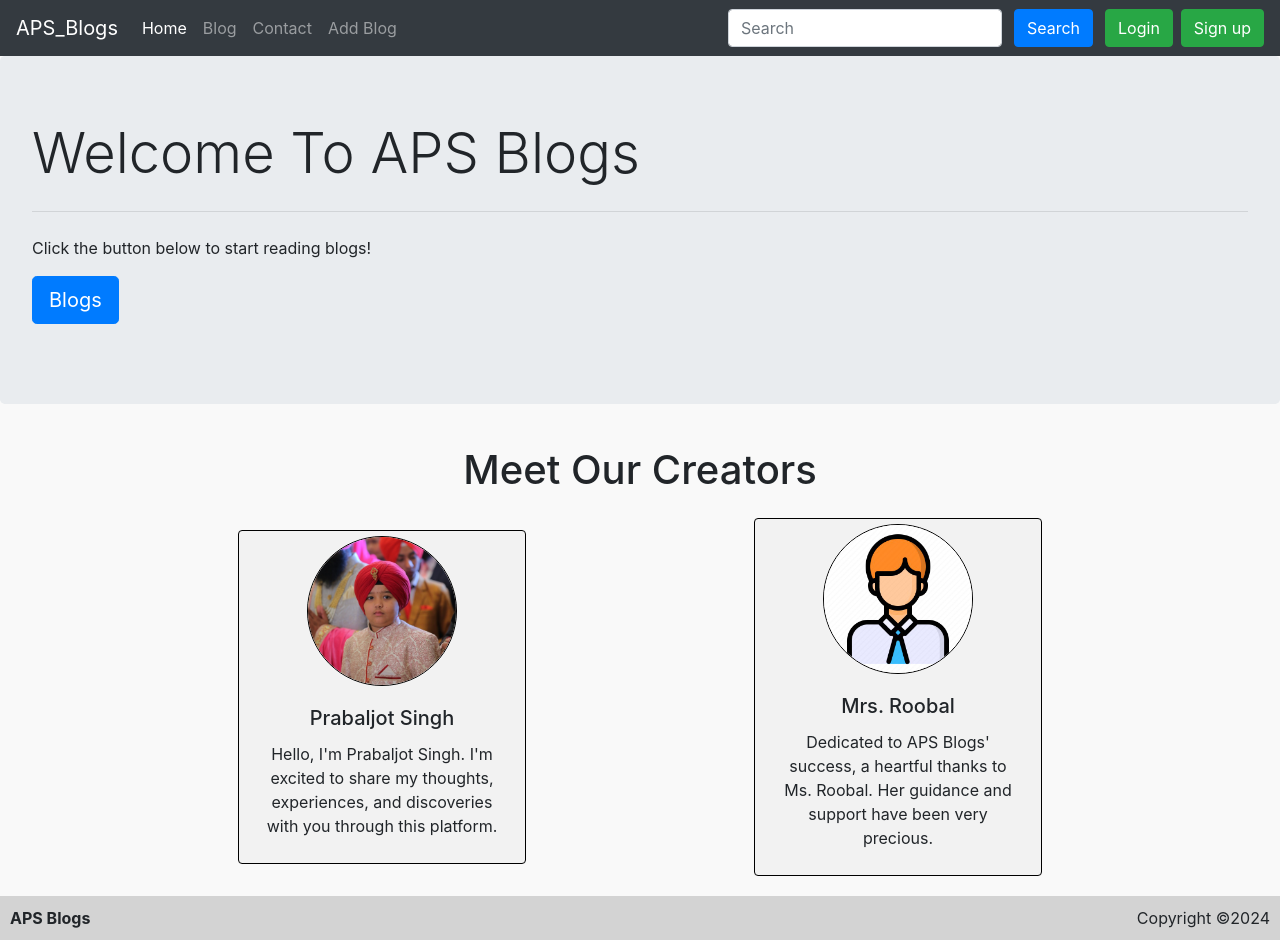
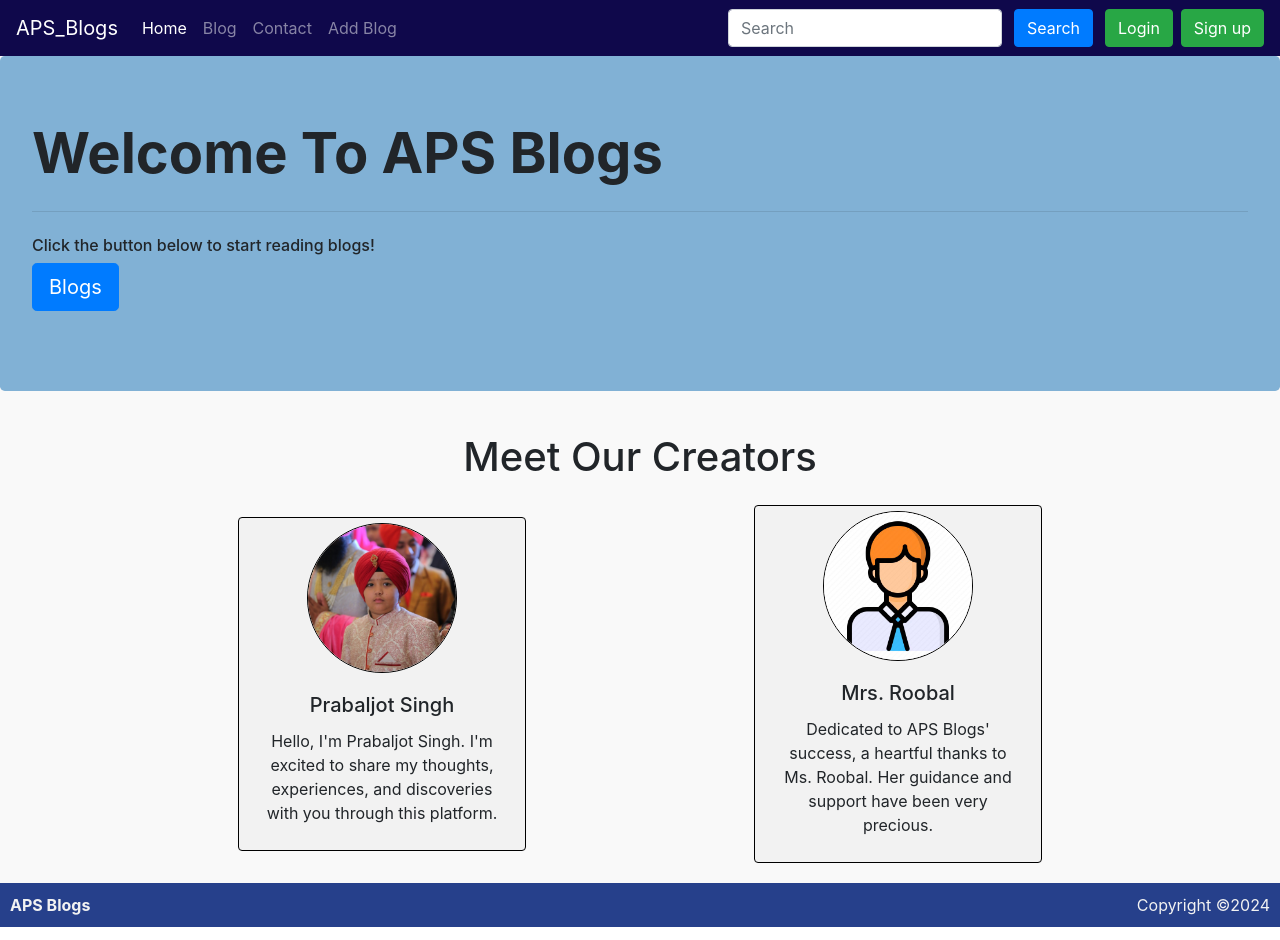
Before and after one commit to Prabaljot/APS_Blogs, a Django app: page / in a window 1280 px wide. Run offline with Django 4.2, Linux system fonts and the light colour scheme; some libraries are stand-ins or nearby versions.

Commit message:
change in design

```diff
--- a/templates/base.html
+++ b/templates/base.html
@@ -9,7 +9,7 @@
 </head>
 
 <body>
-    <nav class="navbar navbar-expand-lg navbar-dark bg-dark">
+    <nav class="navbar navbar-expand-lg navbar-dark" style="background: #0F084B;">
         <a class="navbar-brand" href="/">APS_Blogs</a>
         <button class="navbar-toggler" type="button" data-toggle="collapse" data-target="#navbarSupportedContent"
             aria-controls="navbarSupportedContent" aria-expanded="false" aria-label="Toggle navigation">
--- a/templates/home/index.html
+++ b/templates/home/index.html
@@ -46,11 +46,11 @@
         margin-top: 10px;
     }
 </style>
-<div class="">
-    <div class="jumbotron">
-        <h1 class="display-4">Welcome To APS Blogs</h1>
+<div>
+    <div class="jumbotron"  style="background:#81B1D5 ;">
+        <h1 class="display-4 h1 font-weight-bold">Welcome To APS Blogs</h1>
         <hr class="my-4">
-        <p>Click the button below to start reading blogs!</p>
+        <p class="h6">Click the button below to start reading blogs!</p>
         <p class="lead">
             <a class="btn btn-primary btn-lg" href="/blog/" role="button">Blogs</a>
         </p>
@@ -78,7 +78,7 @@
         </div>
     </div>
 </div>
-<div class="footer">
+<div class="footer" style="background: #26408B; color: #f2f2f2;">
     <div class="leftside"><b>APS Blogs</b></div>
     <div class="rightside">Copyright &copy;2024</div>
 </div>
```
Also changed, not shown: db.sqlite3.
